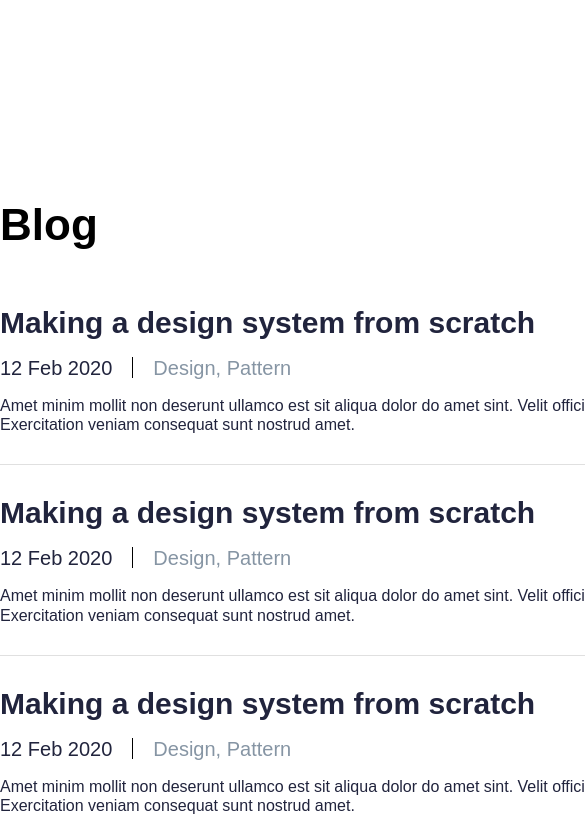
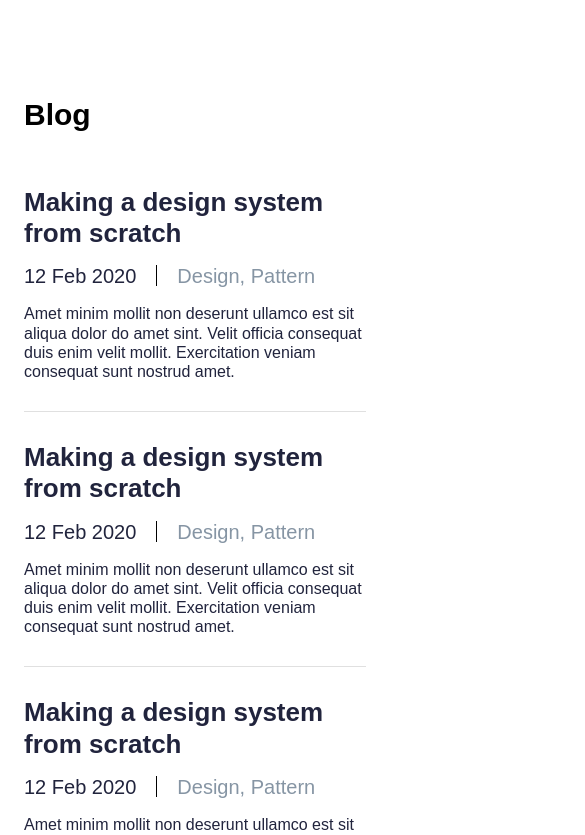
Before and after one commit to curiousdilip/SJ-Website, a Next.js app: page /blog in a window 390 px wide. Shown: the top 835 px of the page, 585 px wide, since content can reach past the window. Built offline with nearby package versions, Linux system fonts and the light colour scheme.

Commit message:
responsive blog

```diff
--- a/app/blog/blog.css
+++ b/app/blog/blog.css
@@ -1,6 +1,6 @@
 #blog-page {
     padding: 50px 0;
-    margin-top: 150px;
+    margin-top: 106px;
 }
 
 #blog-page .container {
@@ -60,3 +60,23 @@
     line-height: 1.2em;
     color: #21243D;
 }
+
+@media (max-width: 768px) {
+    #blog-page {
+        padding: 24px;
+        margin-top: 74px;
+    }
+
+    #blog-page .container {
+        width: 100%;
+    }
+
+    #blog-page .container .heading h1 {
+        font-size: 30px;
+    }
+
+    #blog-page .container .blog h2 {
+        font-size: 26px;
+
+    }
+}
```
